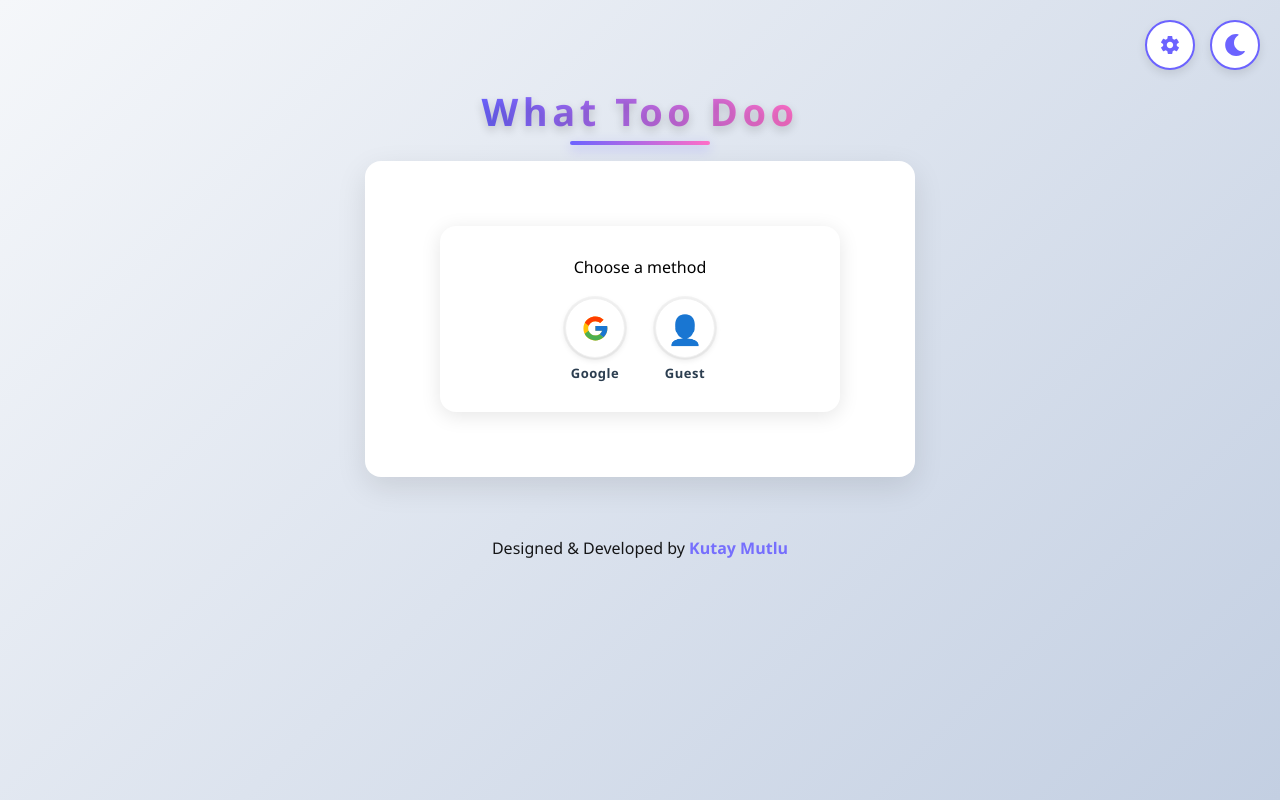
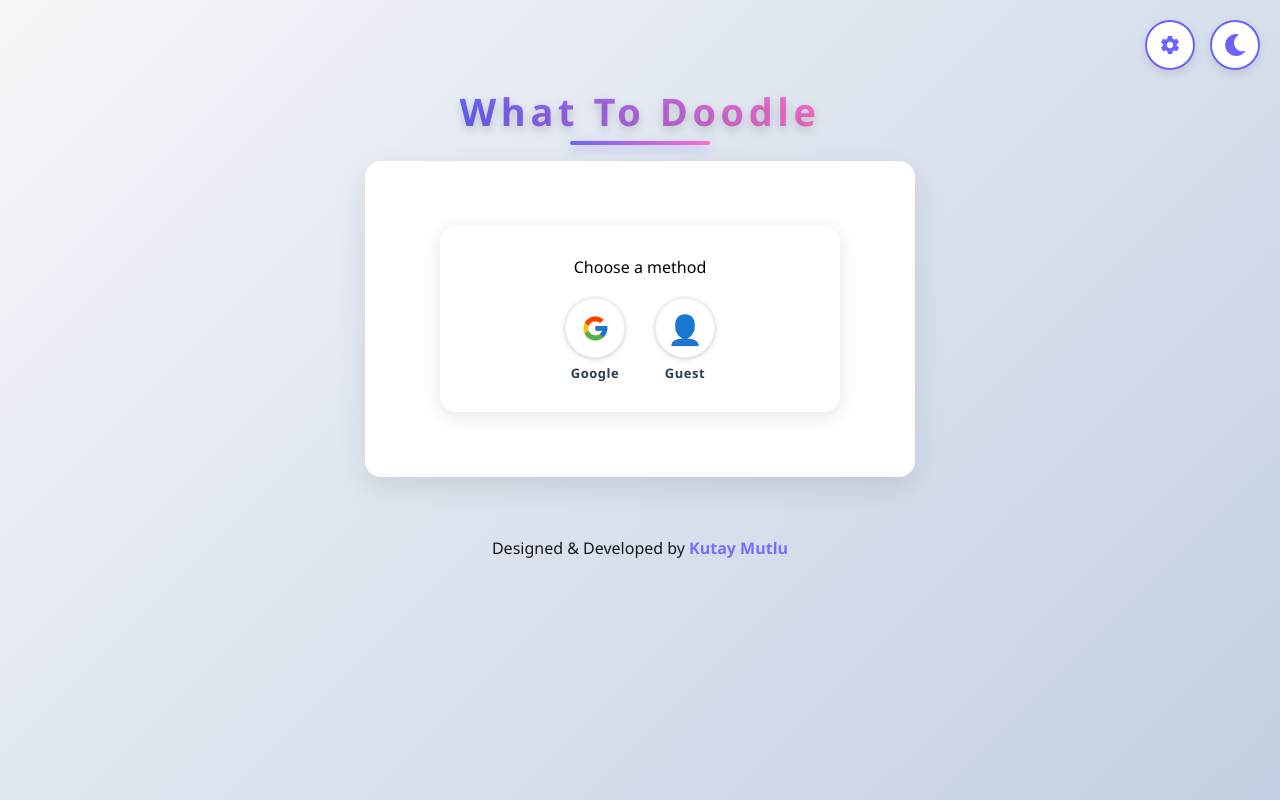
Before and after one commit to KutayMutlu/10.TODO-APP, a React (Vite) app: page / in a window 1280 px wide. Built offline with nearby package versions, Linux system fonts and the light colour scheme; no server answers.

Commit message:
generalupdatev2

```diff
--- a/src/constants.js
+++ b/src/constants.js
@@ -1,6 +1,6 @@
 export const translations = {
     tr: {
-        header: "What Too Doo",
+        header: "What To Doodle",
         completedTitle: "Tamamlanan Hedefler",
         emptyWarn: "Lütfen bir hedef giriniz! ⚠️",
         deleteConfirm: "Bu hedefi silmek istediğinize emin misiniz? 🗑️",
@@ -64,7 +64,7 @@ export const translations = {
         selectAll: "Tümünü Seç"
     },
     fr: {
-        header: "What Too Doo",
+        header: "What To Doodle",
         completedTitle: "Tâches terminées",
         emptyWarn: "Veuillez saisir une tâche ! ⚠️",
         deleteConfirm: "Voulez-vous vraiment supprimer cette tâche ? 🗑️",
@@ -128,7 +128,7 @@ export const translations = {
         selectAll: "Tout sélectionner"
     },
     en: {
-        header: "What Too Doo",
+        header: "What To Doodle",
         completedTitle: "Completed Tasks",
         emptyWarn: "Please enter a task! ⚠️",
         deleteConfirm: "Are you sure you want to delete this task? 🗑️",
```
